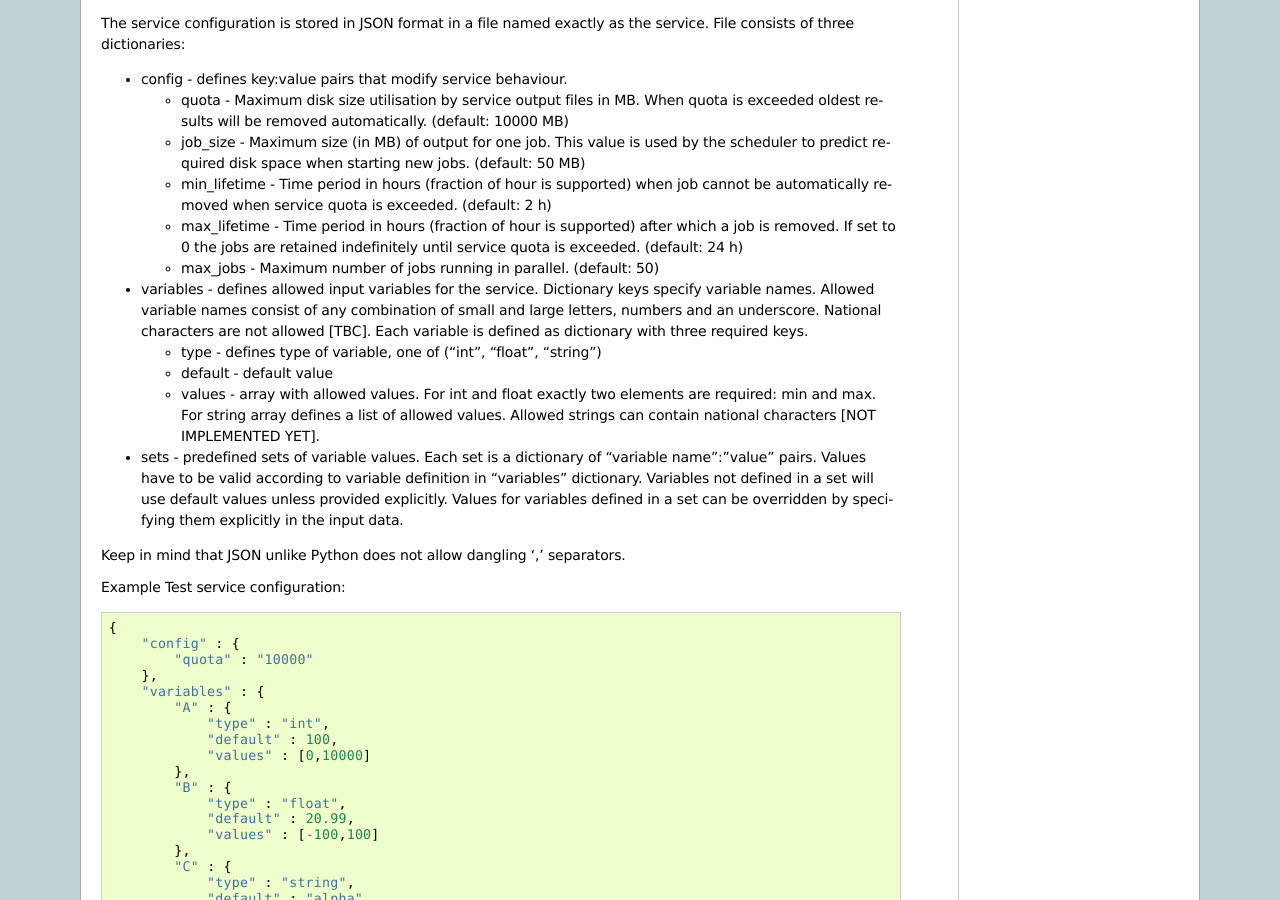
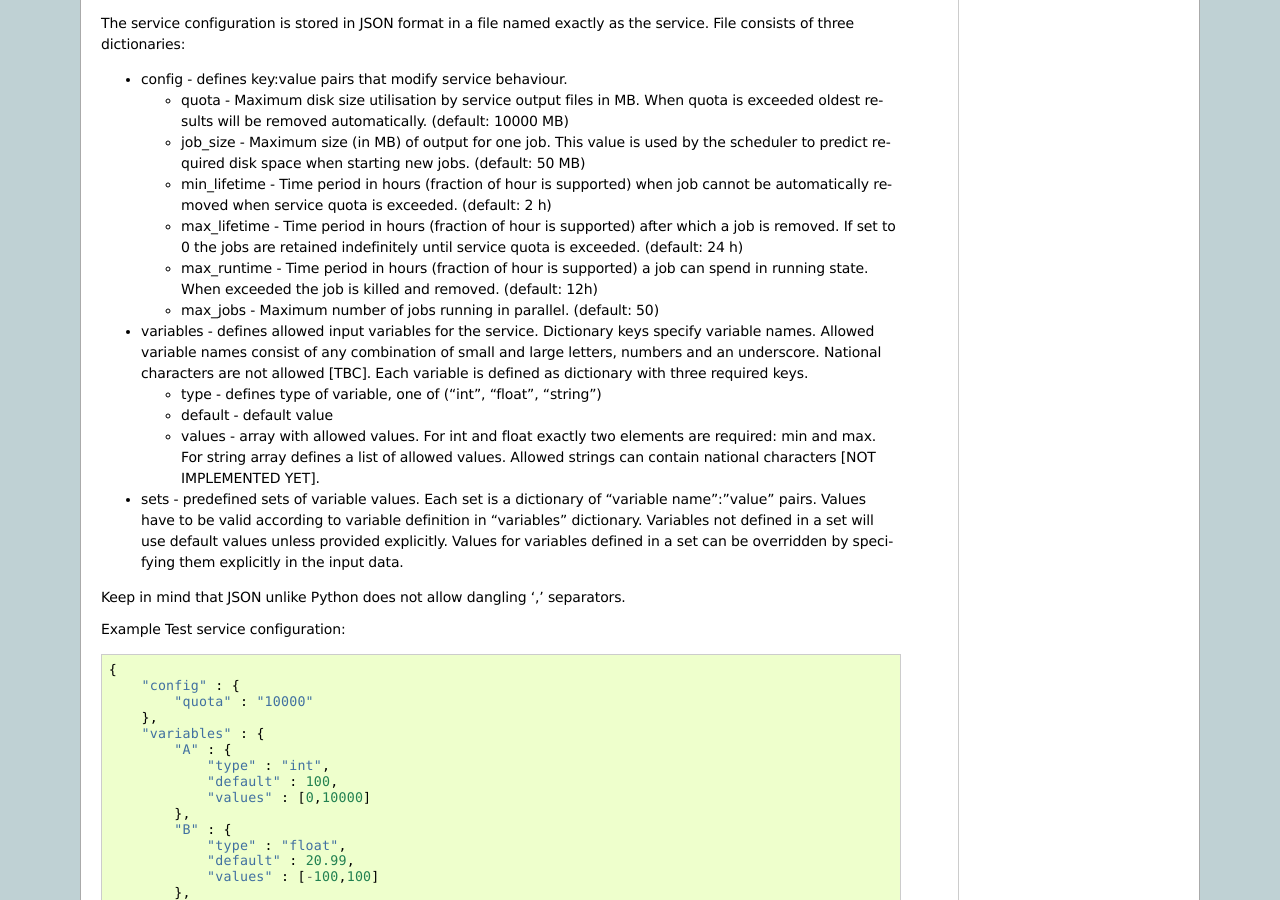
Before and after one commit to cis-ncbj/app-service-api, a Sphinx documentation site: the page built from Docs/overview.rst, in a window 1280 px wide and 900 px high, scrolled down 1416 px. Built offline with Sphinx 7.4.7, drawn with Linux system fonts in a browser that asks for light colours.

Commit message:
Documentation update.

```diff
--- a/Docs/overview.rst
+++ b/Docs/overview.rst
@@ -115,6 +115,9 @@ the service. File consists of three dictionaries:
     which a job is removed. If set to 0 the jobs are retained indefinitely
     until service quota is exceeded.
     (default: 24 h)
+  + max_runtime - Time period in hours (fraction of hour is supported) a job
+    can spend in running state. When exceeded the job is killed and removed.
+    (default: 12h)
   + max_jobs - Maximum number of jobs running in parallel. (default: 50)
 
 * variables - defines allowed input variables for the service. Dictionary keys
```
Also changed, not shown: 12 other files.
